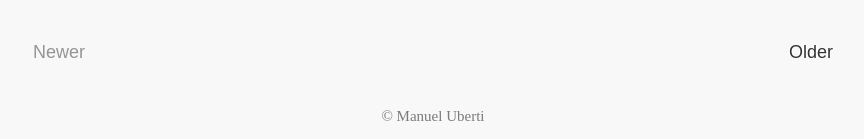
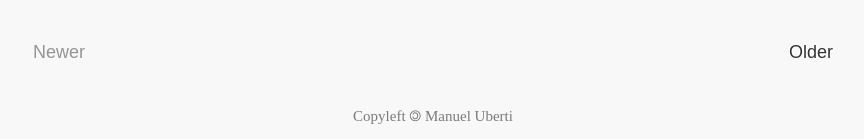
Before and after one commit to manuel-uberti/manuel-uberti.github.io, a Jekyll site: the page built from index.html, in a window 1280 px wide. Shown: the part 1031-1170 px from the top of the page, without its empty margins (207-1071 px from the left). Built offline with Jekyll 4.4.1, drawn with Linux system fonts in a browser that asks for light colours; some web fonts are replaced; the list of posts is cut into pages by our own code.

Commit message:
Prefer Copyleft to Copyright

```diff
--- a/_includes/footer.html
+++ b/_includes/footer.html
@@ -1,9 +1,9 @@
 <footer class="center">
-    <div class="measure">
-        <div>
-            © Manuel Uberti
-        </div>
+  <div class="measure">
+    <div>
+      Copyleft 🄯 Manuel Uberti
     </div>
+  </div>
 </footer>
 {% if site.enable_anchorjs %}<!-- AnchorJS -->
 <script src="https://cdnjs.cloudflare.com/ajax/libs/anchor-js/3.0.0/anchor.min.js"></script>
```
